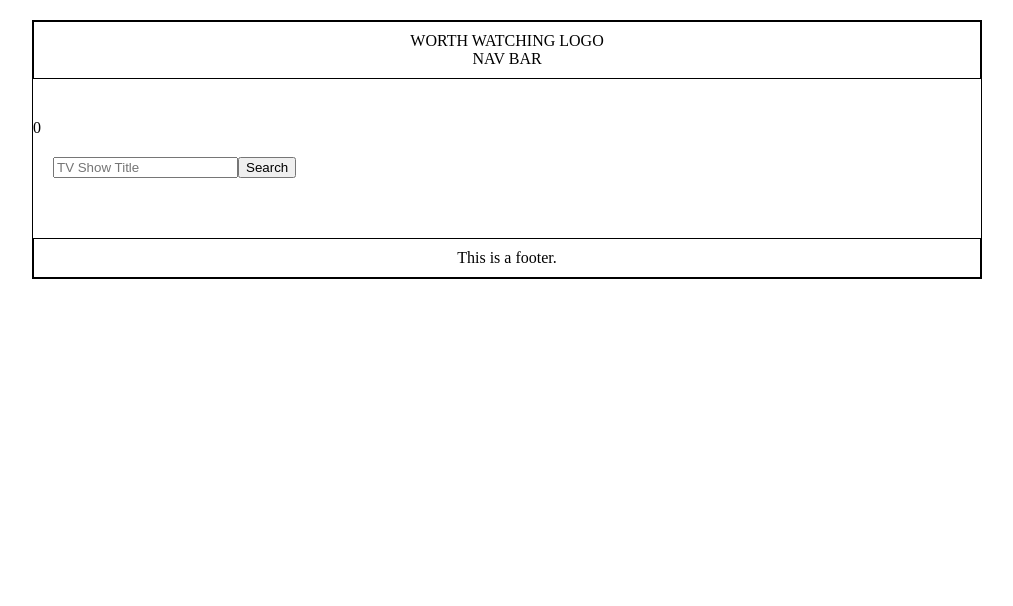
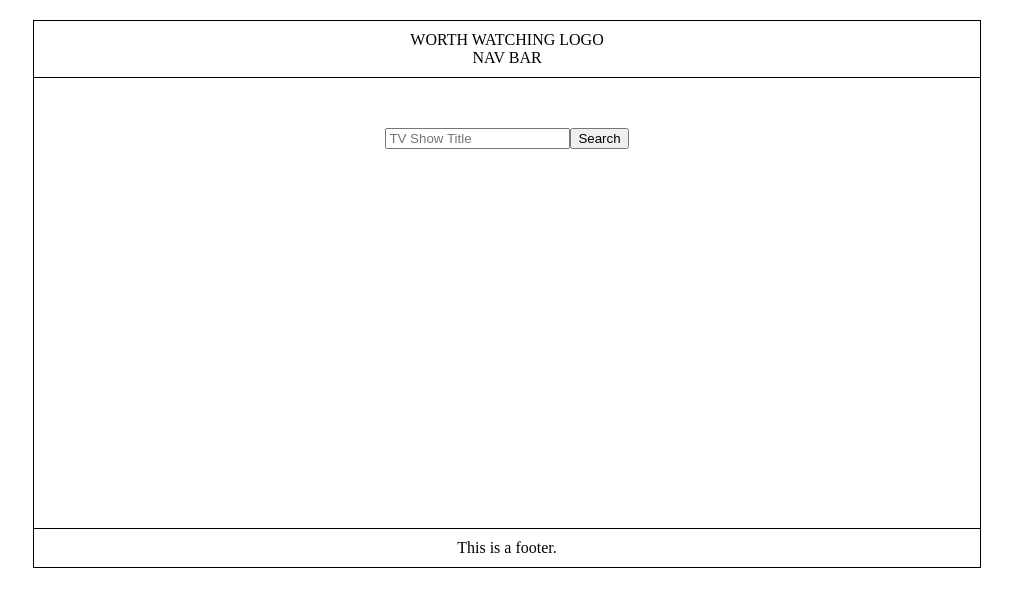
Before and after one commit to nolanGHUB/project_2, a React (Create React App) app in the folder worthwatching/: page / in a window 1280 px wide. Shown: the top 606 px of the page, without its empty margins (133-1146 px from the left). Built offline with nearby package versions, Linux system fonts and the light colour scheme.

Commit message:
adjusted nav bar spacing and css

```diff
--- a/worthwatching/src/App.css
+++ b/worthwatching/src/App.css
@@ -3,11 +3,16 @@ img{
 }
 
 .App {
-  border: 1px solid black;
   display: flex;
   flex-direction: column;
   width: 75%;
   margin: 20px auto;
+}
+.home {
+  border-left: 1px solid black;
+  border-right: 1px solid black;
+  min-height: 450px;
+  margin: 0;
 }
 
 .header {
@@ -22,12 +27,14 @@ img{
   text-align: center;
 }
 
-.home {
-  margin: 40px 0;
+.home-search {
+  margin-top: 50px;
+  margin-bottom: 40px;
 }
 
-.home-search {
-  margin: 20px;
+.home-search-form {
+  display: flex;
+  justify-content: center;
 }
 
 .show-list-wrapper {
@@ -49,7 +56,7 @@ img{
 .show {
   display: flex;
   flex-direction: column;
-  border: 1px solid red;
+  border: 1px solid black;
   align-items: center;
   max-width: 200px;
 }
--- a/worthwatching/src/components/Home.js
+++ b/worthwatching/src/components/Home.js
@@ -47,7 +47,6 @@ class Home extends Component {
   render() {
     return (
       <div className="home">
-        <div>{this.state.showResults.length}</div>
         <HomeSearch
           searchTextChange={this.searchTextChange}
           searchSubmit={this.searchSubmit}
```
